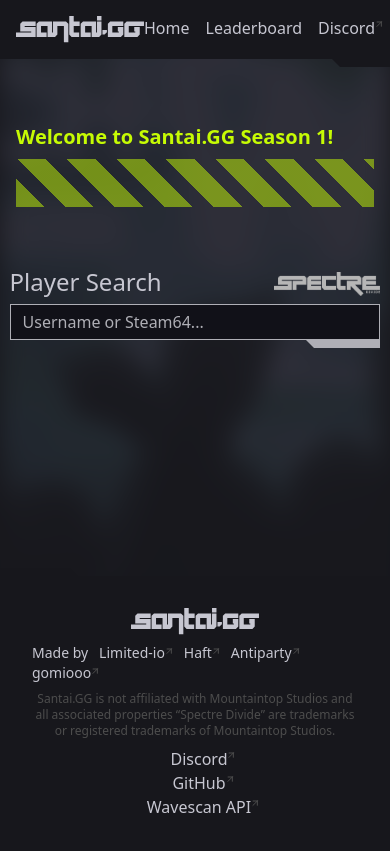
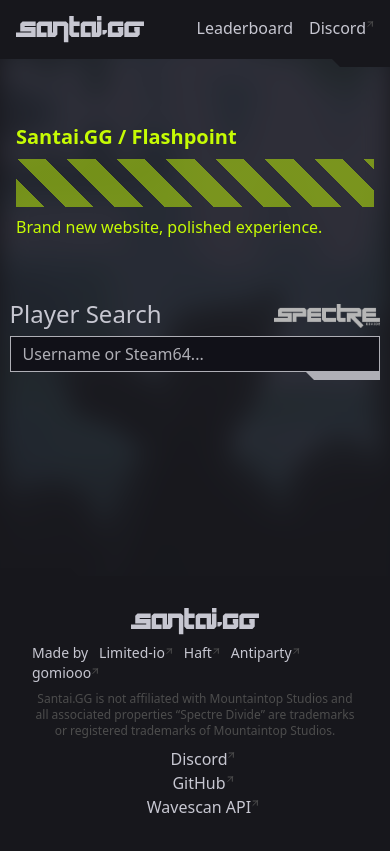
Before and after one commit to santaigg/adrenalink, a Next.js app: page / in a window 390 px wide. Built offline with nearby package versions, Linux system fonts and the light colour scheme; a web font is replaced by a local one.

Commit message:
Homepage mobile friendly

```diff
--- a/src/app/(pages)/page.tsx
+++ b/src/app/(pages)/page.tsx
@@ -11,7 +11,7 @@
     <main>
       <BackgroundImage image={BackgroundImageData} />
       <Constrict className="my-12 px-4">
-        <NoticeBanner className="text-center" notice="Welcome to Santai.GG Season 1!" />
+        <NoticeBanner className="text-center" noticeTitle="Santai.GG / Flashpoint" noticeBottomText="Brand new website, polished experience." />
       </Constrict>
       <Constrict className="max-w-96">
         <div className="p-secondary rounded-secondary text-primary-foreground">
--- a/src/app/components/information/NoticeBanner.tsx
+++ b/src/app/components/information/NoticeBanner.tsx
@@ -1,21 +1,11 @@
 import { cn } from "../../utils/cn";
 
-export default function NoticeBanner({ className, notice }: { className?: string; notice: string }) {
+export default function NoticeBanner({ className, noticeTitle, noticeBottomText }: { className?: string; noticeTitle: string; noticeBottomText?: string }) {
   return (
     <div>
-      <p className="mb-2 text-accent text-xl font-semibold">{notice}</p>
+      <p className="mb-2 text-accent text-xl font-semibold">{noticeTitle}</p>
       <div className={cn("w-full h-12 opacity-50 bg-[repeating-linear-gradient(45deg,#c6fb04_0px,#c6fb04_20px,transparent_20px,transparent_35px)]", className)}></div>
-      {/* <div className="flex flex-row min-h-20">
-        <div className="mr-4 min-w-2 bg-accent opacity-55"></div>
-        <div className={cn("w-full opacity-65 bg-[repeating-linear-gradient(45deg,#c6fb04_0px,#c6fb04_20px,transparent_20px,transparent_35px)]", className)}></div>
-        <div className="ml-4 min-w-2 bg-accent opacity-70"></div>
-        <div className="flex">
-          <p className="w-max min-w-max my-auto mx-4 text-accent text-xl font-semibold">{notice}</p>
-        </div>
-        <div className="mr-4 min-w-2 bg-accent opacity-70"></div>
-        <div className={cn("w-full opacity-65 bg-[repeating-linear-gradient(45deg,#c6fb04_0px,#c6fb04_20px,transparent_20px,transparent_35px)]", className)}></div>
-        <div className="ml-4 min-w-2 bg-accent opacity-55"></div>
-      </div> */}
+      <p className="mt-2 text-accent">{noticeBottomText}</p>
     </div>
   );
 }
--- a/src/app/components/navigation/Navbar.tsx
+++ b/src/app/components/navigation/Navbar.tsx
@@ -14,7 +14,7 @@
         <Constrict className="flex flex-row justify-between p-4">
           <Logo />
           <div className="flex flex-row float-right gap-primary">
-            <Link className="hover:text-accent" href={"/"}>
+            <Link className="hidden sm:inline hover:text-accent" href={"/"}>
               Home
             </Link>
             <Link className="hover:text-accent" href={"/leaderboard"}>
```
